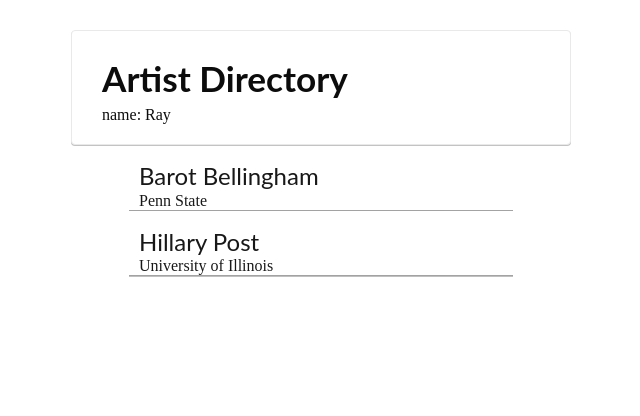
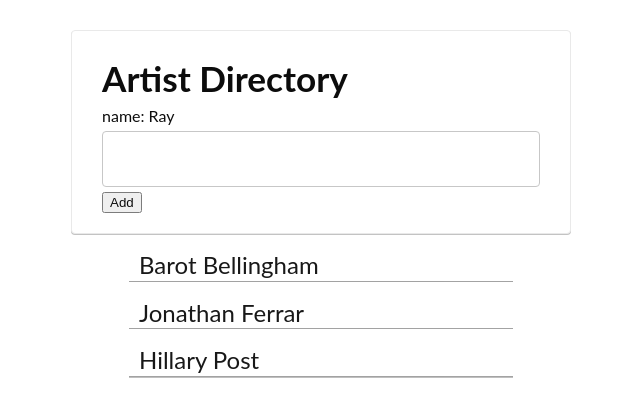
Before and after one commit to almutair018/angular2final, an Angular app: page / in a window 1280 px wide. Shown: the top 416 px of the page, without its empty margins (319-959 px from the left). Built offline with nearby package versions, Linux system fonts and the light colour scheme.

Commit message:
this is the end of lesson05

```diff
--- a/src/app/app.component.html
+++ b/src/app/app.component.html
@@ -1,13 +1,17 @@
 <div class="artistsearch">
   <div class="card search">
     <h1>Artist Directory</h1>
-    <span *ngIf="name">name: {{name}}</span>
+    <label *ngIf="name">name: {{name}}</label>
+    <input #newArtist
+      (keyup.enter)="addArtist(newArtist.value); newArtist.value=''"
+      (blur)="addArtist(newArtist.value); newArtist.value=''"
+    >
+      <button (click)="addArtist(newArtist.value); newArtist.value=''">Add</button>
   </div>
 </div>
 
 <ul class="artistlist cf">
-  <li *ngFor="let item of artists">
-    <h2>{{item.name}}</h2>
-    <p>{{item.school}}</p>
+  <li (click)="onClick(item)" *ngFor="let item of artists">
+    <h2>{{item}}</h2>
   </li>
 </ul>
--- a/src/app/app.component.ts
+++ b/src/app/app.component.ts
@@ -8,19 +8,15 @@ import {Component} from '@angular/core';
 })
 
 export class AppComponent {
-  name: string;
-  artists: any;
+    name =  'Ray';
+    artists = ['Barot Bellingham', 'Jonathan Ferrar', 'Hillary Post'];
 
-  constructor() {
-    this.name =  'Ray';
-    this.artists = [
-      {
-          name: 'Barot Bellingham',
-          school: 'Penn State'
-      },{
-          name: 'Hillary Post',
-          school: 'University of Illinois'
-      }
-    ];
-  }
+    onClick(myName) {
+      this.name=myName;
+    }
+
+    addArtist(myArtist) {
+      this.artists.push(myArtist);
+    }
+
 }
```
